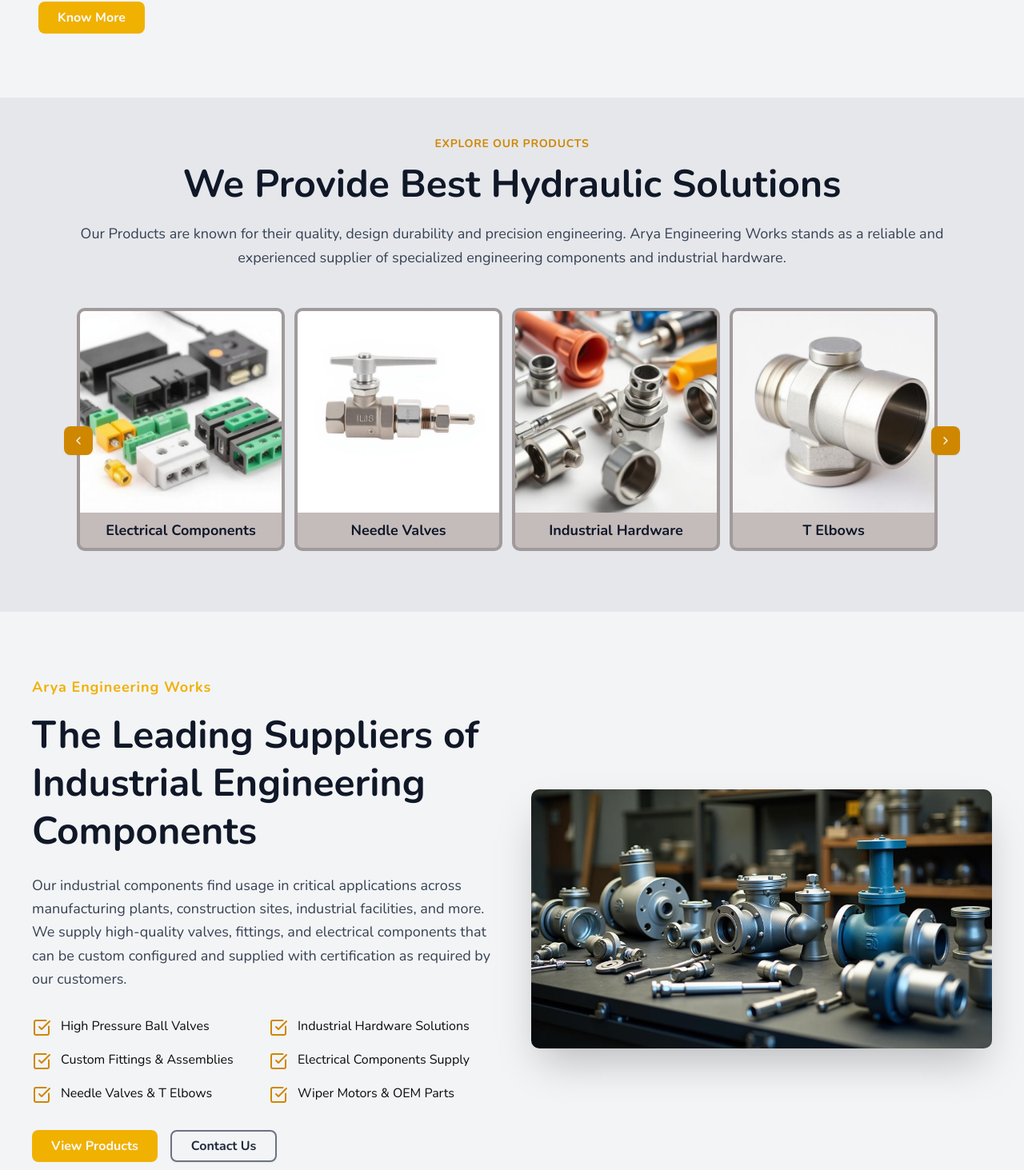
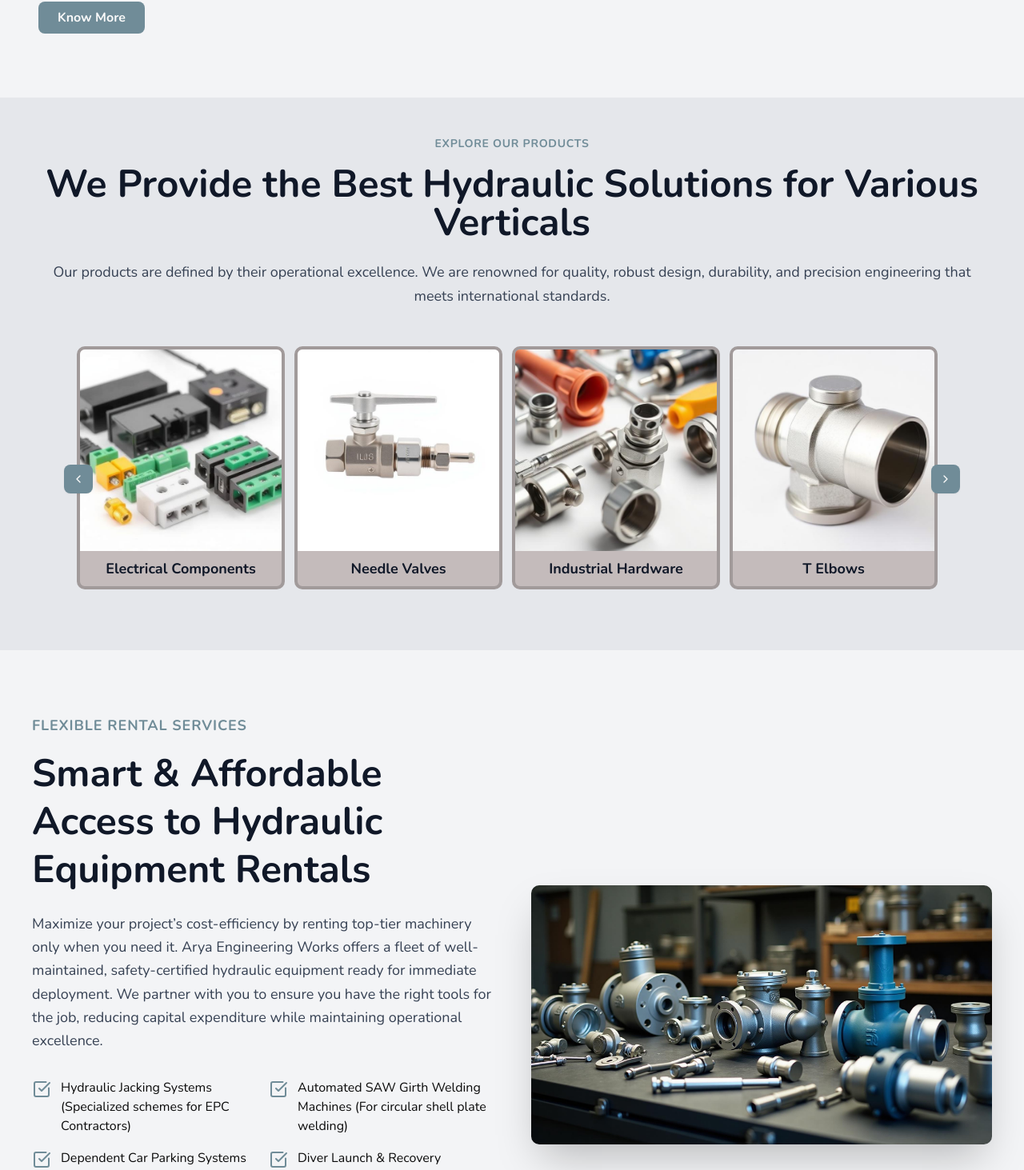
Before and after one commit to aryatrivedi22/aryaew, a Next.js app: page / in a window 1280 px wide. Shown: the part 1326-2789 px from the top of the page at 80% size. Built offline with nearby package versions, Linux system fonts and the light colour scheme.

Commit message:
ui: update the color theme of yellow to smoke gray

```diff
--- a/components/home/about-section.jsx
+++ b/components/home/about-section.jsx
@@ -27,7 +27,7 @@
           transition={{ duration: 1, type: "spring", stiffness: 100 }}
           viewport={{ once: true }}
         >
-          <p className="text-yellow-600 font-semibold mb-3 text-sm tracking-wider">
+          <p className="text-[#708c98] font-semibold mb-3 text-sm tracking-wider">
             WHO WE ARE
           </p>
           <h2 className="text-4xl md:text-5xl font-bold text-gray-900 mb-7">
@@ -52,7 +52,7 @@
           <Link href="/about">
             <Button
               size="lg"
-              className="mt-2 md:mt-4 font-semibold text-md bg-yellow-500 hover:bg-yellow-600 cursor-pointer"
+              className="mt-2 md:mt-4 font-semibold text-md bg-[#708c98] hover:bg-[#708c98] cursor-pointer"
             >
               Know More
             </Button>
@@ -73,7 +73,7 @@
           <ul className="space-y-4 list-none m-0 p-0">
             {products.map((product) => (
               <li key={product} className="flex items-center gap-3">
-                <Check className="text-yellow-700" aria-hidden="true" />
+                <Check className="text-[#708c98]" aria-hidden="true" />
                 <span className="text-gray-700 text-lg">{product}</span>
               </li>
             ))}
--- a/components/home/cta.jsx
+++ b/components/home/cta.jsx
@@ -10,7 +10,7 @@
         transition={{ duration: 0.4 }} // Animation duration and easing
         viewport={{ once: true }}
         href="/products"
-        className="block w-full bg-linear-to-tr from-yellow-600 via-yellow-500/90 to-yellow-500/60 py-6 px-4 shadow transition-all duration-300 hover:shadow-2xl rounded-xl group"
+        className="flex w-full bg-linear-to-tr from-[#708c98] via-[#708c98]/80 to-[#708c98]/50 py-6 px-4 shadow transition-all duration-300 hover:shadow-2xl rounded-xl group"
       >
         <div className="container mx-auto text-center">
           <h2 className="text-2xl md:text-3xl font-bold text-white transition-all duration-300 group-hover:drop-shadow-[0_4px_8px_rgba(0,0,0,0.5)] tracking-wide">
--- a/components/home/product-section.jsx
+++ b/components/home/product-section.jsx
@@ -59,17 +59,16 @@
             transition={{ duration: 0.6, ease: "easeOut" }} // Animation duration and easing
             className="text-left md:text-center mx-2 mb-4"
           >
-            <p className="text-yellow-600 font-bold mb-4 text-sm tracking-wider uppercase">
+            <p className="text-[#708c98] font-bold mb-4 text-sm tracking-wider uppercase">
               Explore our products
             </p>
             <h2 className="text-4xl md:text-5xl font-bold text-gray-900 mb-6">
-              We Provide Best Hydraulic Solutions
+              We Provide the Best Hydraulic Solutions for Various Verticals
             </h2>
             <p className="md:mx-3 text-gray-700 text-lg leading-relaxed">
-              Our Products are known for their quality, design durability and
-              precision engineering. Arya Engineering Works stands as a reliable
-              and experienced supplier of specialized engineering components and
-              industrial hardware.
+              Our products are defined by their operational excellence. We are
+              renowned for quality, robust design, durability, and precision
+              engineering that meets international standards.
             </p>
           </motion.div>
 
@@ -122,7 +121,7 @@
               size="icon"
               onClick={prevSlide}
               disabled={currentIndex === 0}
-              className="absolute left-0 top-1/2 -translate-y-1/2 -translate-x-4 bg-yellow-600 hover:bg-yellow-600/90 text-primary-foreground border-none disabled:opacity-50"
+              className="absolute left-0 top-1/2 -translate-y-1/2 -translate-x-4 bg-[#708c98] hover:bg-[#708c98]/90 text-primary-foreground border-none disabled:opacity-50"
             >
               <ChevronLeft className="h-6 w-6" />
             </Button>
@@ -132,7 +131,7 @@
               size="icon"
               onClick={nextSlide}
               disabled={currentIndex >= maxIndex}
-              className="absolute right-0 top-1/2 -translate-y-1/2 translate-x-4 bg-yellow-600 hover:bg-yellow-600/90 text-primary-foreground border-none disabled:opacity-50"
+              className="absolute right-0 top-1/2 -translate-y-1/2 translate-x-4 bg-[#708c98] hover:bg-[#708c98]/90 text-primary-foreground border-none disabled:opacity-50"
             >
               <ChevronRight className="h-6 w-6" />
             </Button>
--- a/components/home/services-section.jsx
+++ b/components/home/services-section.jsx
@@ -4,12 +4,11 @@
 
 const ServicesSection = () => {
   const services = [
-    "High Pressure Ball Valves",
-    "Industrial Hardware Solutions",
-    "Custom Fittings & Assemblies",
-    "Electrical Components Supply",
-    "Needle Valves & T Elbows",
-    "Wiper Motors & OEM Parts",
+    "Hydraulic Jacking Systems (Specialized schemes for EPC Contractors)",
+    "Automated SAW Girth Welding Machines (For circular shell plate welding)",
+    "Dependent Car Parking Systems",
+    "Diver Launch & Recovery Systems (L.A.R.S.) (For air diving operations)",
+    "Hydromatic Suspended Rope Access Platforms",
   ];
 
   return (
@@ -18,25 +17,26 @@
         <div className="grid lg:grid-cols-2 gap-12 items-center">
           {/* LEFT PART */}
           <div>
-            <p className="text-yellow-500 font-semibold text-lg mb-4 tracking-wider">
-              Arya Engineering Works
+            <p className="text-[#708c98] font-semibold text-lg mb-4 tracking-wider">
+              FLEXIBLE RENTAL SERVICES
             </p>
             <h2 className="text-4xl md:text-5xl font-bold text-gray-900 mb-6 leading-tight">
-              The Leading Suppliers of Industrial Engineering Components
+              Smart & Affordable Access to Hydraulic Equipment Rentals
             </h2>
             <p className="text-gray-700 text-lg mb-8 leading-relaxed">
-              Our industrial components find usage in critical applications
-              across manufacturing plants, construction sites, industrial
-              facilities, and more. We supply high-quality valves, fittings, and
-              electrical components that can be custom configured and supplied
-              with certification as required by our customers.
+              Maximize your project’s cost-efficiency by renting top-tier
+              machinery only when you need it. Arya Engineering Works offers a
+              fleet of well-maintained, safety-certified hydraulic equipment
+              ready for immediate deployment. We partner with you to ensure you
+              have the right tools for the job, reducing capital expenditure
+              while maintaining operational excellence.
             </p>
 
             {/* SERVICES LIST */}
             <div className="grid sm:grid-cols-2 gap-4 mb-8">
               {services.map((service, index) => (
                 <div key={index} className="flex items-start gap-3">
-                  <LuSquareCheckBig className="w-6 h-6 text-yellow-600 shrink-0 mt-0.5" />
+                  <LuSquareCheckBig className="w-6 h-6 text-[#708c98] shrink-0 mt-0.5" />
                   <span className="text-foreground font-medium">{service}</span>
                 </div>
               ))}
@@ -47,18 +47,18 @@
               <Link href="/products">
                 <Button
                   size="lg"
-                  className="font-semibold text-md bg-yellow-500 hover:bg-yellow-600 cursor-pointer"
+                  className="font-semibold text-md bg-[#708c98] hover:bg-[#708c98] cursor-pointer"
                 >
-                  View Products
+                  View Rental Fleet
                 </Button>
               </Link>
               <Link href="/contact">
                 <Button
                   variant="outline"
                   size="lg"
-                  className="border-2 border-gray-500 text-gray-800 text-md bg-transparent font-semibold hover:bg-gray-300 cursor-pointer"
+                  className="border-2 border-gray-500 text-gray-800 text-md bg-transparent font-semibold cursor-pointer"
                 >
-                  Contact Us
+                  Get Rental Quote
                 </Button>
               </Link>
             </div>
```
